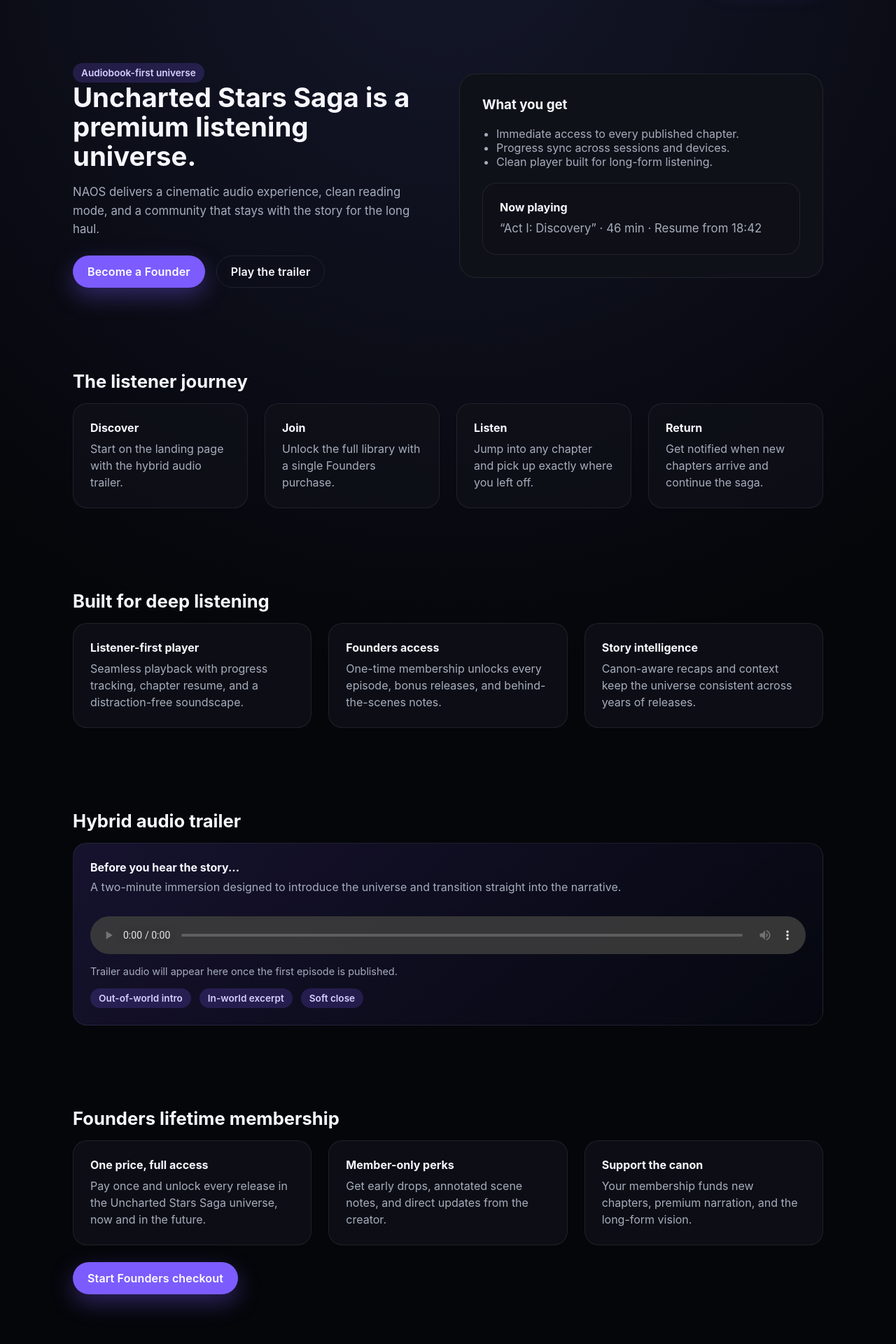
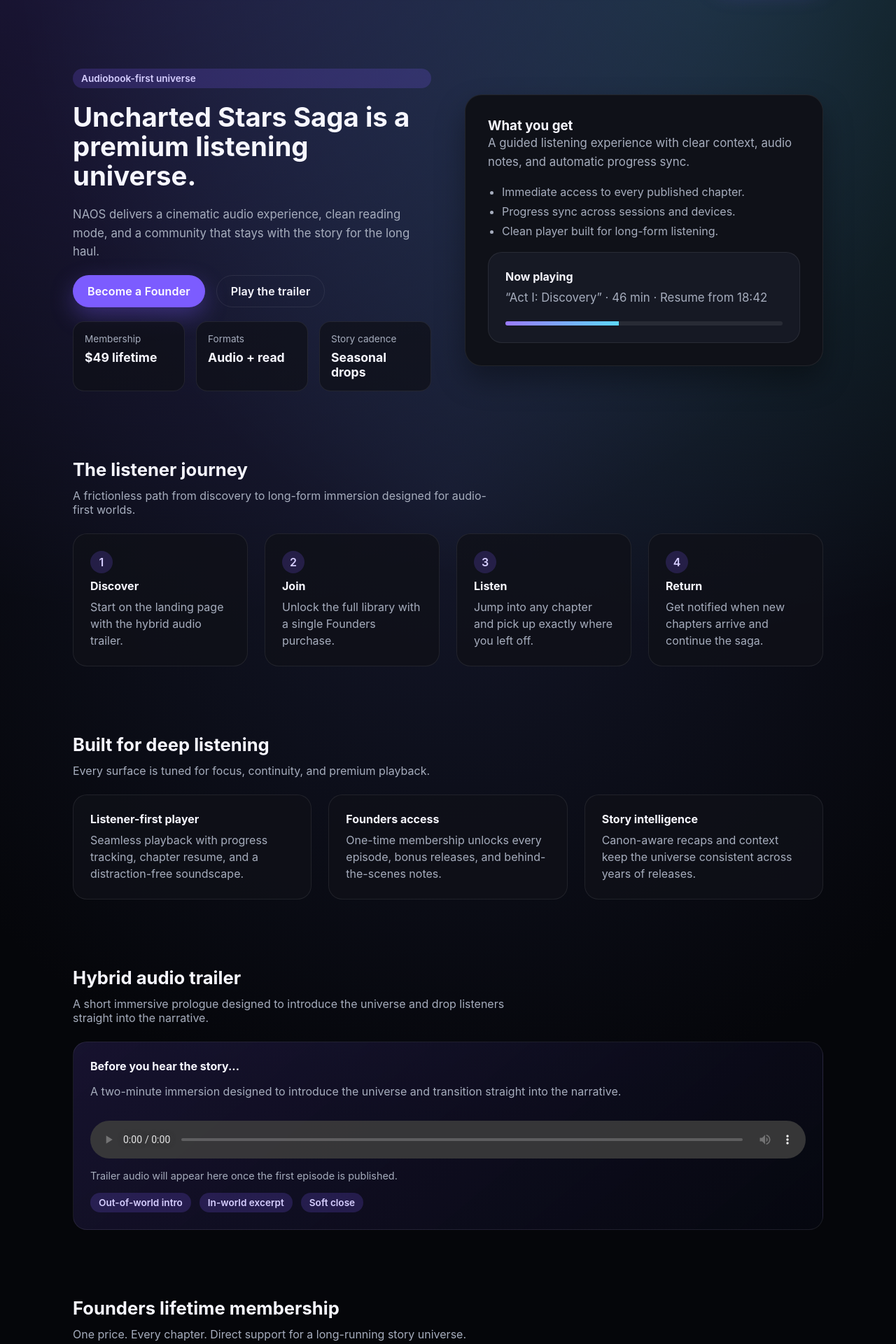
Before and after one commit to Johnsonbros/Uncharted_Stars_Saga, a Next.js app in the folder naos/apps/web/: page / in a window 1280 px wide. Shown: the part 100-2020 px from the top of the page at 70% size. Built offline with nearby package versions, Linux system fonts and the light colour scheme.

Commit message:
Refresh listener landing UI

```diff
--- a/naos/apps/web/app/globals.css
+++ b/naos/apps/web/app/globals.css
@@ -17,7 +17,10 @@
 
 body {
   margin: 0;
-  background: radial-gradient(circle at top, #14172a 0%, var(--bg) 45%);
+  background:
+    radial-gradient(circle at 20% -10%, rgba(124, 92, 255, 0.25), transparent 40%),
+    radial-gradient(circle at 80% 0%, rgba(97, 241, 255, 0.18), transparent 35%),
+    radial-gradient(circle at 50% 30%, #14172a 0%, var(--bg) 45%);
   color: var(--text);
   min-height: 100vh;
 }
@@ -25,6 +28,10 @@ body {
 a {
   color: inherit;
   text-decoration: none;
+}
+
+a:hover {
+  color: #efe9ff;
 }
 
 main {
@@ -51,7 +58,7 @@ section {
   color: #fff;
   font-weight: 600;
   letter-spacing: 0.01em;
-  transition: transform 0.2s ease, box-shadow 0.2s ease;
+  transition: transform 0.2s ease, box-shadow 0.2s ease, background 0.2s ease;
   box-shadow: 0 12px 32px rgba(124, 92, 255, 0.35);
 }
 
@@ -66,6 +73,10 @@ section {
   transform: translateY(-2px);
 }
 
+.button.secondary:hover {
+  background: rgba(255, 255, 255, 0.05);
+}
+
 .nav {
   width: min(100%, var(--max-width));
   margin: 0 auto;
@@ -74,6 +85,17 @@ section {
   align-items: center;
   justify-content: space-between;
   gap: 24px;
+  position: sticky;
+  top: 0;
+  backdrop-filter: blur(16px);
+  z-index: 10;
+}
+
+.brand {
+  display: flex;
+  flex-direction: column;
+  gap: 6px;
+  font-weight: 600;
 }
 
 .nav-links {
@@ -86,21 +108,58 @@ section {
 .hero {
   display: grid;
   grid-template-columns: repeat(auto-fit, minmax(280px, 1fr));
-  gap: 32px;
+  gap: 48px;
   align-items: center;
+}
+
+.hero-content {
+  display: flex;
+  flex-direction: column;
+  gap: 20px;
 }
 
 .hero h1 {
   font-size: clamp(2.4rem, 3vw, 3.6rem);
   line-height: 1.1;
-  margin: 0 0 16px;
+  margin: 0;
 }
 
 .hero p {
   color: var(--muted);
   font-size: 1.05rem;
   line-height: 1.6;
-  margin: 0 0 24px;
+  margin: 0;
+}
+
+.hero-actions {
+  display: flex;
+  gap: 16px;
+  flex-wrap: wrap;
+}
+
+.hero-stats {
+  display: grid;
+  grid-template-columns: repeat(auto-fit, minmax(160px, 1fr));
+  gap: 16px;
+}
+
+.stat-card {
+  padding: 16px;
+  border-radius: 16px;
+  border: 1px solid var(--border);
+  background: rgba(15, 17, 24, 0.75);
+  display: flex;
+  flex-direction: column;
+  gap: 8px;
+}
+
+.stat-card span {
+  color: var(--muted);
+  font-size: 0.85rem;
+}
+
+.stat-card strong {
+  font-size: 1.1rem;
 }
 
 .hero-card {
@@ -110,10 +169,19 @@ section {
   padding: 32px;
   display: grid;
   gap: 20px;
+  box-shadow: 0 20px 40px rgba(0, 0, 0, 0.35);
 }
 
 .hero-card h3 {
   margin: 0;
+}
+
+.hero-list {
+  margin: 0;
+  padding-left: 20px;
+  color: var(--muted);
+  display: grid;
+  gap: 8px;
 }
 
 .tag {
@@ -128,6 +196,12 @@ section {
   font-weight: 600;
 }
 
+.tag-list {
+  display: flex;
+  gap: 12px;
+  flex-wrap: wrap;
+}
+
 .grid {
   display: grid;
   gap: 24px;
@@ -139,10 +213,12 @@ section {
   border-radius: 20px;
   background: rgba(15, 17, 24, 0.8);
   border: 1px solid var(--border);
+  display: grid;
+  gap: 8px;
 }
 
 .card h4 {
-  margin: 0 0 8px;
+  margin: 0;
 }
 
 .card p {
@@ -151,9 +227,51 @@ section {
   line-height: 1.5;
 }
 
+.highlight-card {
+  background: rgba(24, 27, 38, 0.9);
+}
+
+.progress {
+  margin-top: 12px;
+  height: 6px;
+  border-radius: 999px;
+  background: rgba(255, 255, 255, 0.08);
+  overflow: hidden;
+}
+
+.progress-bar {
+  height: 100%;
+  background: linear-gradient(90deg, #9a7bff, #5dd8ff);
+}
+
+.section-header {
+  display: flex;
+  flex-direction: column;
+  gap: 12px;
+  margin-bottom: 24px;
+}
+
 .section-title {
   font-size: 1.6rem;
-  margin-bottom: 16px;
+  margin: 0;
+}
+
+.section-copy {
+  margin: 0;
+  color: var(--muted);
+  max-width: 620px;
+}
+
+.step-index {
+  height: 32px;
+  width: 32px;
+  border-radius: 999px;
+  display: inline-flex;
+  align-items: center;
+  justify-content: center;
+  background: rgba(124, 92, 255, 0.2);
+  color: #d6ceff;
+  font-weight: 600;
 }
 
 .trailer {
@@ -169,12 +287,35 @@ section {
   width: 100%;
 }
 
+.cta {
+  margin-top: 24px;
+  padding: 24px;
+  border-radius: 20px;
+  border: 1px solid var(--border);
+  background: rgba(124, 92, 255, 0.12);
+  display: flex;
+  align-items: center;
+  justify-content: space-between;
+  gap: 24px;
+  flex-wrap: wrap;
+}
+
 .footer {
   display: flex;
   flex-direction: column;
   gap: 12px;
   color: var(--muted);
   padding-bottom: 48px;
+}
+
+.muted {
+  color: var(--muted);
+}
+
+@media (max-width: 900px) {
+  .nav {
+    position: static;
+  }
 }
 
 @media (max-width: 640px) {
--- a/naos/apps/web/app/page.tsx
+++ b/naos/apps/web/app/page.tsx
@@ -35,12 +35,28 @@ const experienceSteps = [
   }
 ];
 
+const highlightStats = [
+  {
+    label: "Membership",
+    value: "$49 lifetime"
+  },
+  {
+    label: "Formats",
+    value: "Audio + read"
+  },
+  {
+    label: "Story cadence",
+    value: "Seasonal drops"
+  }
+];
+
 export default function HomePage() {
   return (
     <main>
       <nav className="nav">
-        <div>
-          <div className="tag">NAOS Listener Platform</div>
+        <div className="brand">
+          <span className="tag">NAOS Listener Platform</span>
+          <strong>Uncharted Stars Saga</strong>
         </div>
         <div className="nav-links">
           <a href="#experience">Experience</a>
@@ -54,14 +70,14 @@ export default function HomePage() {
       </nav>
 
       <section className="hero">
-        <div>
-          <div className="tag">Audiobook-first universe</div>
+        <div className="hero-content">
+          <span className="tag">Audiobook-first universe</span>
           <h1>Uncharted Stars Saga is a premium listening universe.</h1>
           <p>
             NAOS delivers a cinematic audio experience, clean reading mode, and a
             community that stays with the story for the long haul.
           </p>
-          <div style={{ display: "flex", gap: 16, flexWrap: "wrap" }}>
+          <div className="hero-actions">
             <a className="button" href="#membership">
               Become a Founder
             </a>
@@ -69,28 +85,50 @@ export default function HomePage() {
               Play the trailer
             </a>
           </div>
+          <div className="hero-stats">
+            {highlightStats.map(stat => (
+              <div className="stat-card" key={stat.label}>
+                <span>{stat.label}</span>
+                <strong>{stat.value}</strong>
+              </div>
+            ))}
+          </div>
         </div>
         <div className="hero-card">
-          <h3>What you get</h3>
-          <ul style={{ margin: 0, paddingLeft: 20, color: "var(--muted)" }}>
+          <div>
+            <h3>What you get</h3>
+            <p className="muted">
+              A guided listening experience with clear context, audio notes, and
+              automatic progress sync.
+            </p>
+          </div>
+          <ul className="hero-list">
             <li>Immediate access to every published chapter.</li>
             <li>Progress sync across sessions and devices.</li>
             <li>Clean player built for long-form listening.</li>
           </ul>
-          <div className="card">
+          <div className="card highlight-card">
             <strong>Now playing</strong>
-            <p style={{ marginTop: 8 }}>
-              “Act I: Discovery” · 46 min · Resume from 18:42
-            </p>
+            <p className="muted">“Act I: Discovery” · 46 min · Resume from 18:42</p>
+            <div className="progress">
+              <div className="progress-bar" style={{ width: "41%" }} />
+            </div>
           </div>
         </div>
       </section>
 
       <section id="experience">
-        <h2 className="section-title">The listener journey</h2>
+        <div className="section-header">
+          <h2 className="section-title">The listener journey</h2>
+          <p className="section-copy">
+            A frictionless path from discovery to long-form immersion designed
+            for audio-first worlds.
+          </p>
+        </div>
         <div className="grid">
-          {experienceSteps.map(step => (
+          {experienceSteps.map((step, index) => (
             <div className="card" key={step.title}>
+              <div className="step-index">{index + 1}</div>
               <h4>{step.title}</h4>
               <p>{step.description}</p>
             </div>
@@ -99,7 +137,12 @@ export default function HomePage() {
       </section>
 
       <section id="features">
-        <h2 className="section-title">Built for deep listening</h2>
+        <div className="section-header">
+          <h2 className="section-title">Built for deep listening</h2>
+          <p className="section-copy">
+            Every surface is tuned for focus, continuity, and premium playback.
+          </p>
+        </div>
         <div className="grid">
           {featureCards.map(card => (
             <div className="card" key={card.title}>
@@ -111,11 +154,17 @@ export default function HomePage() {
       </section>
 
       <section id="trailer">
-        <h2 className="section-title">Hybrid audio trailer</h2>
+        <div className="section-header">
+          <h2 className="section-title">Hybrid audio trailer</h2>
+          <p className="section-copy">
+            A short immersive prologue designed to introduce the universe and
+            drop listeners straight into the narrative.
+          </p>
+        </div>
         <div className="trailer">
           <div>
             <strong>Before you hear the story...</strong>
-            <p style={{ color: "var(--muted)", marginTop: 8 }}>
+            <p className="muted">
               A two-minute immersion designed to introduce the universe and
               transition straight into the narrative.
             </p>
@@ -123,10 +172,10 @@ export default function HomePage() {
           <audio controls preload="none">
             Your browser does not support audio playback.
           </audio>
-          <span style={{ color: "var(--muted)", fontSize: "0.9rem" }}>
+          <span className="muted" style={{ fontSize: "0.9rem" }}>
             Trailer audio will appear here once the first episode is published.
           </span>
-          <div style={{ display: "flex", gap: 12, flexWrap: "wrap" }}>
+          <div className="tag-list">
             <span className="tag">Out-of-world intro</span>
             <span className="tag">In-world excerpt</span>
             <span className="tag">Soft close</span>
@@ -135,7 +184,13 @@ export default function HomePage() {
       </section>
 
       <section id="membership">
-        <h2 className="section-title">Founders lifetime membership</h2>
+        <div className="section-header">
+          <h2 className="section-title">Founders lifetime membership</h2>
+          <p className="section-copy">
+            One price. Every chapter. Direct support for a long-running story
+            universe.
+          </p>
+        </div>
         <div className="grid">
           <div className="card">
             <h4>One price, full access</h4>
@@ -159,7 +214,14 @@ export default function HomePage() {
             </p>
           </div>
         </div>
-        <div style={{ marginTop: 24 }}>
+        <div className="cta">
+          <div>
+            <h3>Ready for the first drop?</h3>
+            <p className="muted">
+              Join the Founders list to unlock the full library and future
+              releases.
+            </p>
+          </div>
           <a className="button" href="/founders">
             Start Founders checkout
           </a>
```
